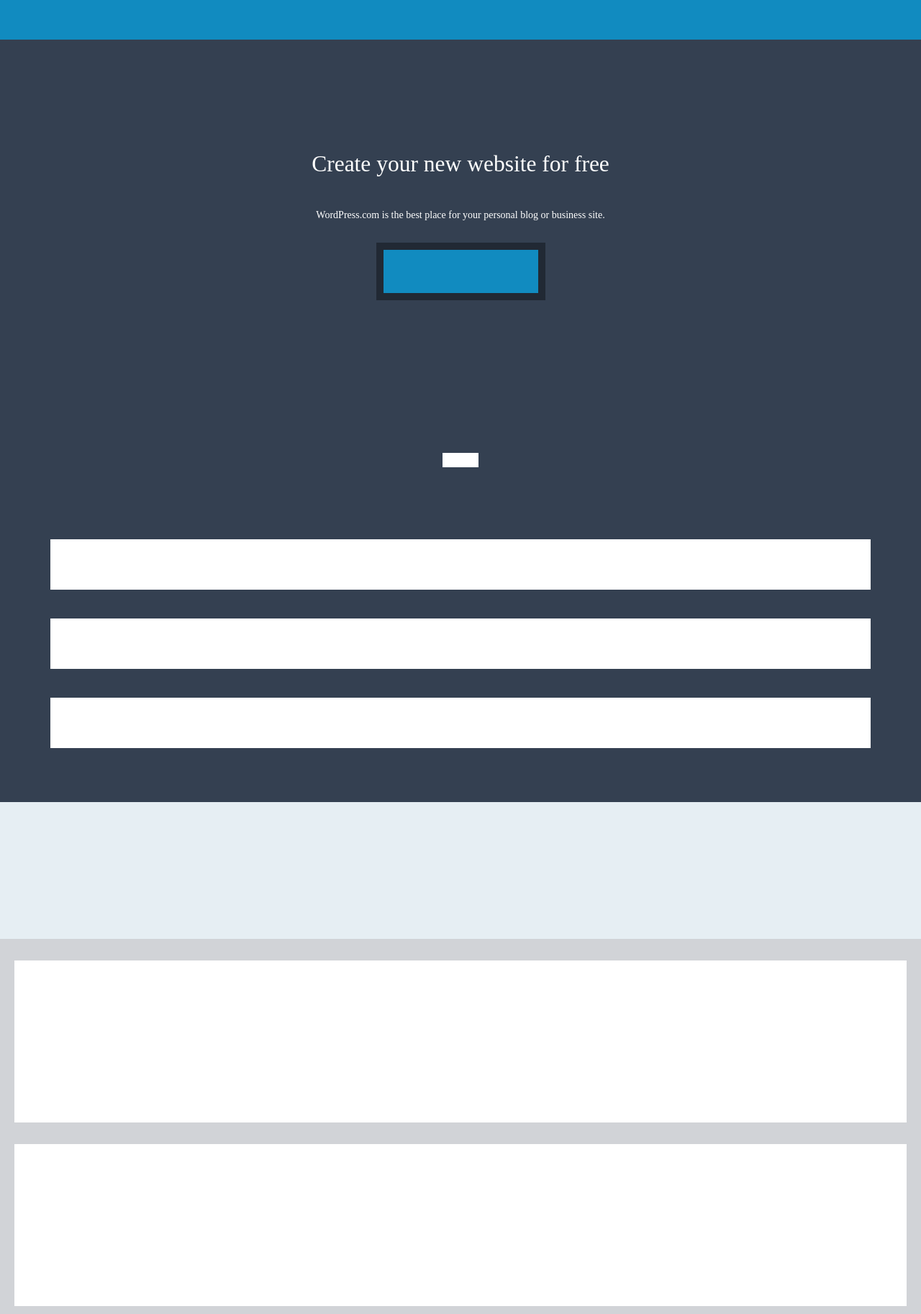
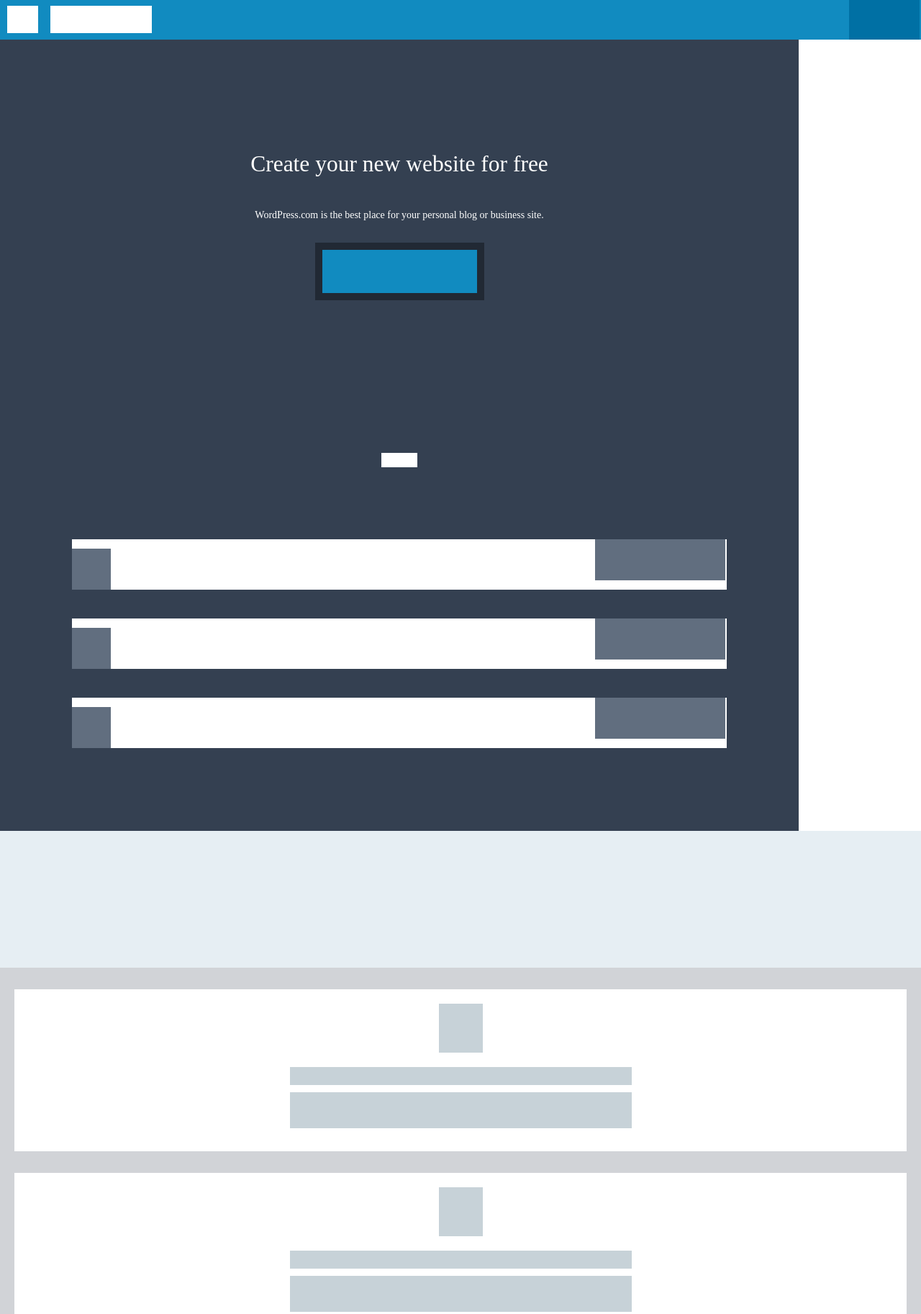
Before and after one commit to danielopatich/homework_week1_wednesday, a plain HTML site: page index.html in a window 1280 px wide. Shown: the top 1825 px of the page at 72% size. Drawn offline with nearby package versions, Linux system fonts and the light colour scheme.

Commit message:
third commit

```diff
--- a/index.html
+++ b/index.html
@@ -8,41 +8,103 @@
   </head>
   <body>
       <header class="masthead">
+        <h1></h1>
+        <h2></h2>
+        <h3></h3>
       </header>
+
+        <!-- <nav class="menuhead">
+          <a href="#">Logo</a>
+          <a href="#">Wordpress</a>
+          <a href="#">Log in</a>
+        </nav> -->
 
       <main>
         <div id="scroll-box1">
-          <h1 class="main-text">Create your new website for free</h1>
-          <h2 class="sub-text">WordPress.com is the best place for your personal blog
-          or business site.</h2>
+          <h4 class="main-text">Create your new website for free</h4>
+          <h5 class="sub-text">WordPress.com is the best place for your personal blog
+          or business site.</h5>
 
           <button class="button-box">
           </button>
           <div class="arrow-box"></div>
 
-        <div class="menu-box">
+          <section class="menu-box">
+            <div class="feature">
+              <h1>
+              <h2>
+              </h2>
+              </h1>
             </div>
-        <div class="menu-box">
+            <div class="feature">
+              <h1>
+              <h2>
+              </h2>
+              </h1>
             </div>
-        <div class="menu-box"></div>
+            <div class="feature">
+              <h1>
+              <h2>
+              </h2>
+              </h1>
+            </div>
+          </section>
         </div>
 
         <div id="break-box1">
         </div>
 
         <div id="scroll-box2">
+          <section>
             <div class="mid-box">
+              <h1>
+              <h2>
+              <h3>
+              </h3>
+              </h2>
+              </h1>
             </div>
             <div class="mid-box">
+              <h1>
+              <h2>
+              <h3>
+              </h3>
+              </h2>
+              </h1>
             </div>
             <div class="mid-box">
+              <h1>
+              <h2>
+              <h3>
+              </h3>
+              </h2>
+              </h1>
             </div>
             <div class="mid-box">
+              <h1>
+              <h2>
+              <h3>
+              </h3>
+              </h2>
+              </h1>
             </div>
             <div class="mid-box">
+              <h1>
+              <h2>
+              <h3>
+              </h3>
+              </h2>
+              </h1>
             </div>
             <div class="mid-box">
+              <h1>
+              <h2>
+              <h3>
+              </h3>
+              </h2>
+              </h1>
             </div>
+          </section>
         </div>
 
         <div id="break-box2">
@@ -65,7 +127,7 @@
           <a href="#">Privacy</a>
           <a href="#">Language</a>
         </nav>
-      <h3>Automattic</h3>
+      <h6>Automattic</h6>
     </footer>
   </body>
 </html>
--- a/styles/main.css
+++ b/styles/main.css
@@ -8,6 +8,56 @@ body {
 
 main {
 }
+
+.masthead header {
+  text-decoration: none;
+  color: #fff;
+  margin: 0 5px;
+  padding: 0;
+}
+
+.masthead {
+  background: #118BC0;
+  height: 55px;
+  padding: 45px 20px 0 0;
+  margin: 0;
+}
+
+header.masthead h1  {
+  width: 22px;
+  height: 14px;
+  background: #fff;
+  margin: -37px 10px 14px 10px;
+  padding: 15px 15px 9px 6px;
+  box-sizing: content-box;
+}
+
+header.masthead h2  {
+  width: 120px;
+  height: 14px;
+  background: #fff;
+  margin: -52px 10px 14px 70px;
+  padding: 15px 15px 9px 6px;
+  box-sizing: content-box;
+}
+
+header.masthead h3  {
+  width: 77px;
+  height: 42px;
+  background: #0070A4;
+  margin: -71px -18px 0px 70px;
+  padding: 15px 15px 9px 6px;
+  box-sizing: content-box;
+  float: right;
+}
+/*.arrow-box {
+  display: block;
+  margin: 212px auto 100px auto;
+  width: 50px;
+  height: 20px;
+  border: none;
+  background: #fff;
+}*/
 
 .main-text,
 .sub-text {
@@ -31,20 +81,6 @@ main {
   margin: 0 auto 30px;
 }
 
-
-.masthead header {
-  text-decoration: none;
-  color: #fff;
-  margin: 0 5px;
-  padding: 0;
-}
-
-.masthead {
-  background: #118BC0;
-  height: 55px;
-  padding: 45px 20px 0 0;
-  margin: 0;
-}
 
 #scroll-box1 {
   background: #344051;
@@ -74,12 +110,32 @@ main {
   background: #fff;
 }
 
-.menu-box {
+.feature {
   height: 70px;
   margin: 40px 30px;
   background: white;
   padding: 10px 10px 0 10px;
   display: block;
+}
+
+div.feature h1 {
+  width: 33px;
+  height: 33px;
+  background: #616E7F;
+  margin: 3px -18px -3px -10px;
+  padding: 15px 15px 9px 6px;
+  box-sizing: content-box;
+  float: left;
+}
+
+div.feature h2 {
+  width: 100px;
+  height: 33px;
+  background: #616E7F;
+  margin: -10px -8px 0 -10px;
+  padding: 15px 75px 9px 6px;
+  box-sizing: content-box;
+  float: right;
 }
 
 .menu-box:last-child {
@@ -110,6 +166,36 @@ main {
 .mid-box:last-child {
   margin: 0 10px;
   padding: 0 10px 0 10px;
+}
+
+div.mid-box h1 {
+  width: 40px;
+  height: 40px;
+  background: #C7D2D8;
+  margin: 10px auto 30px;
+  padding: 8px 15px 20px 6px;
+  box-sizing: content-box;
+  float: center;
+}
+
+div.mid-box h2 {
+  width: 475px;
+  height: 25px;
+  background: #C7D2D8;
+  margin: -10px auto 10px;
+  padding: -5px 15px 9px 6px;
+  box-sizing: content-box;
+  float: center;
+}
+
+div.mid-box h3 {
+  width: 475px;
+  height: 50px;
+  background: #C7D2D8;
+  margin: 0 auto 10px;
+  padding: 15px 15px 9px 6px;
+  box-sizing: border-box;
+  float: center;
 }
 
 #break-box2 {
@@ -148,7 +234,7 @@ nav.extras2 a {
   padding: 9px;
 }
 
-footer.link-box h3  {
+footer.link-box h6  {
   width: 132px;
   height: 25px;
   background: #fff;
```
Lines whose indentation alone changed are shown as unchanged.
